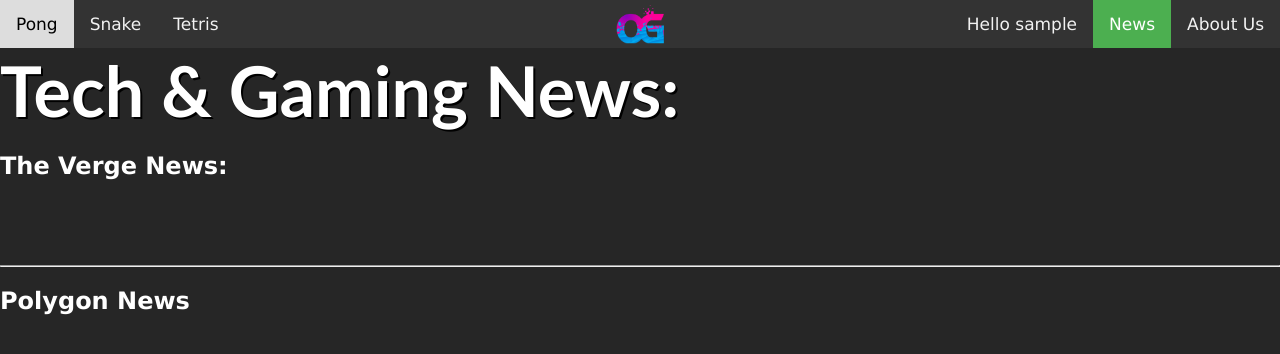
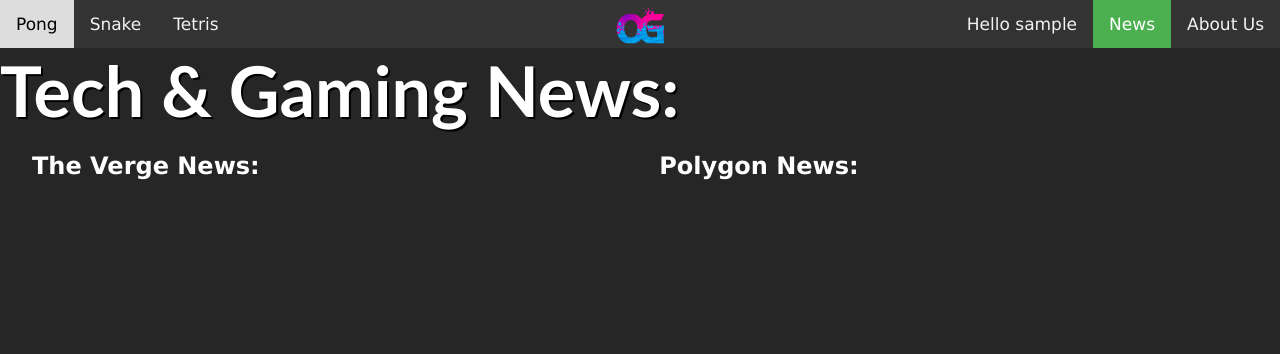
Before and after one commit to Sonuvenu/TCS-Omni-Games, a PHP site: page /news.php in a window 1280 px wide. Shown: the top 354 px of the page. Run offline with PHP 8.4, Linux system fonts and the light colour scheme; the visitor is signed in with stand-in values (Sample User, id 1).

Commit message:
Add files via upload

```diff
--- a/home.php
+++ b/home.php
@@ -83,7 +83,7 @@
           <a href = "tetris.php">
           <div class="numbertext">3 / 3</div>
           <img src="i2.jpg" style="width:80%; height:1000px">
-          <div class="text" style = "color:White">Hardcore Tetris</div>
+          <div class="text" style = "color:White">Tetris</div>
           </a>
         </div>
 
--- a/news.php
+++ b/news.php
@@ -6,6 +6,41 @@
         html{
           background: #262626;
         }
+        .newsname{
+          width:80%;
+          margin-left: 2.5%;
+          margin-right: 2.5%;
+        }
+        #wrapper {
+            width: 100%;
+            overflow: auto; /* so the size of the wrapper is alway the size of the longest content */
+        }
+        #first {
+            float: left;
+            width: 44%;
+            margin-left: 2.5%;
+            margin-right:2.5%;
+        }
+        #second {
+            margin-left: 2.5%;
+            margin-right:2.5%;
+            width: 44%;
+            float:left;
+        }
+        .newshead{
+            font-family: Futura, "Trebuchet MS";
+            font-size: 70px;
+            color:white;
+            margin-top: 0px;
+            margin-left: 0px;
+            margin-bottom: 0px;
+            margin-right: 0px;
+            text-align: center;
+            padding-top: 0px;
+            padding-right: 0px;
+            padding-bottom: 0px;
+            padding-left: 0px;
+          }
       </style>
       <script>
         function loadNews(){
@@ -15,9 +50,7 @@
               var newsjson = JSON.parse(this.responseText);
               for(var i=0; i<newsjson.articles.length-1; ++i){
                 //if(newsjson.articles[i].source.name=="TechCrunch"){
-                 arts= newsjson.articles[i].title;
-                 document.getElementById("vergenews").innerHTML += "<div class='art-boxed'>" + newsjson.articles[i].title +"</div> <br>";
-
+                 document.getElementById("vergenews").innerHTML += "<br><div class='art-boxed'><a href=" + newsjson.articles[i].url +">" + newsjson.articles[i].title +"</a></div>";
                 //}
               }
             }
@@ -32,9 +65,7 @@
               var newsjson = JSON.parse(this.responseText);
               for(var i=0; i<newsjson.articles.length-1; ++i){
                 //if(newsjson.articles[i].source.name=="TechCrunch"){
-                 arts= newsjson.articles[i].title;
-                 document.getElementById("polygonnews").innerHTML += "<div class='art-boxed'>" + newsjson.articles[i].title +"</div> <br>";
-
+                 document.getElementById("polygonnews").innerHTML += "<br><div class='art-boxed'><a href=" + newsjson.articles[i].url +">" + newsjson.articles[i].title +"</a></div>";
                 //}
               }
             }
@@ -67,11 +98,15 @@
     </head>
 
     <body onload="javascript:loadNews()">
-      <h1 style="margin:auto; font-size:70px; color:white">Tech & Gaming News:</h1>
+      <h1 class="newshead" style="">Tech & Gaming News:</h1>
+      <div id = "first">
       <h2 style="color:white;">The Verge News:</h2>
-      <div id="vergenews"></div>
-      <hr style="margin-top:85px; color:white">
-      <h2 style="color:white;">Polygon News</h2>
-      <div id="polygonnews"></div>
+        <div class="newsname" id="vergenews"></div>
+      </div>
+
+      <div id="second">
+      <h2 style="color:white;">Polygon News:</h2>
+      <div class="newsname" id="polygonnews"></div>
+    </div>
     </body>
 </html>
--- a/snake.js
+++ b/snake.js
@@ -59,7 +59,7 @@
       context.fillStyle = '#eee8d5';
       context.font = '40px serif';
       context.textAlign = 'center';
-      context.fillText('Refresh to play again', SIZE / 2, SIZE / 2);
+      context.fillText('Press the button to save score and play again', SIZE / 2, SIZE / 2);
     } else {
       snake.unshift(newHead); // Add the new head to the front
       snake = snake.slice(0, snakeLength); // Enforce the snake's max length
```
Also changed, not shown: contact.php (+27 -8 lines), tetris1.js (+7 -0 lines), home.css (line endings or trailing spaces).
